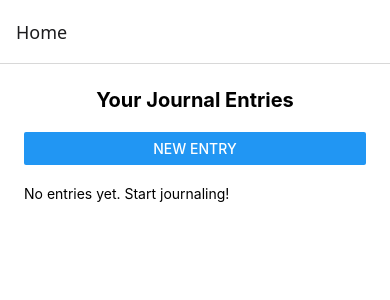
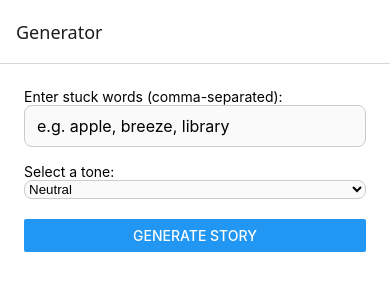
Before and after one commit to ahalajian/stutter_journal, a React Native app: screen /Generator in a window 390 px wide. Shown: the top 300 px of the page. Built offline with nearby package versions, Linux system fonts and the light colour scheme.

Commit message:
added generator screen page (local host fetching)

```diff
--- a/App.js
+++ b/App.js
@@ -2,6 +2,7 @@ import { NavigationContainer } from '@react-navigation/native';
 import { createNativeStackNavigator } from '@react-navigation/native-stack';
 import HomeScreen from './screens/HomeScreen';
 import EntryScreen from './screens/EntryScreen';
+import GeneratorScreen from './screens/GeneratorScreen';
 
 const Stack = createNativeStackNavigator();
 
@@ -9,6 +10,7 @@ export default function App() {
   return (
     <NavigationContainer>
       <Stack.Navigator>
+        <Stack.Screen name="Generator" component={GeneratorScreen} />
         <Stack.Screen name="Home" component={HomeScreen} />
         <Stack.Screen name="New Entry" component={EntryScreen} />
       </Stack.Navigator>
--- a/package.json
+++ b/package.json
@@ -11,6 +11,7 @@
   },
   "dependencies": {
     "@react-native-async-storage/async-storage": "1.23.1",
+    "@react-native-picker/picker": "^2.11.0",
     "@react-navigation/native": "^7.0.19",
     "@react-navigation/native-stack": "^7.3.3",
     "expo": "~52.0.40",
--- /dev/null
+++ b/screens/GeneratorScreen.js
@@ -0,0 +1,76 @@
+import React, { useState } from 'react';
+import {
+  View,
+  Text,
+  TextInput,
+  Button,
+  ScrollView,
+  ActivityIndicator,
+} from 'react-native';
+import { Picker } from '@react-native-picker/picker';
+import { styles } from '../styles/GeneratorScreen.styles';
+
+export default function GeneratorScreen() {
+  const [words, setWords] = useState('');
+  const [tone, setTone] = useState('neutral');
+  const [loading, setLoading] = useState(false);
+  const [story, setStory] = useState('');
+
+  const generateStory = async () => {
+    setLoading(true);
+    setStory('');
+
+    try {
+      const response = await fetch('http://localhost:8000/generate-story', {
+        method: 'POST',
+        headers: { 'Content-Type': 'application/json' },
+        body: JSON.stringify({
+          words: words.split(',').map((w) => w.trim()),
+          tone: tone,
+        }),
+      });
+
+      const data = await response.json();
+      setStory(data.story);
+    } catch (error) {
+      console.error('Error generating story:', error);
+      setStory('An error occurred while generating your story.');
+    }
+    setLoading(false);
+  };
+
+  return (
+    <ScrollView contentContainerStyle={styles.container}>
+      <Text style={styles.label}>Enter stuck words (comma-separated):</Text>
+      <TextInput
+        style={styles.input}
+        placeholder="e.g. apple, breeze, library"
+        value={words}
+        onChangeText={setWords}
+      />
+
+      <Text style={styles.label}>Select a tone:</Text>
+      <Picker
+        selectedValue={tone}
+        onValueChange={setTone}
+        style={styles.picker}
+      >
+        <Picker.Item label="Neutral" value="neutral" />
+        <Picker.Item label="Humorous" value="humorous" />
+        <Picker.Item label="Poetic" value="poetic" />
+        <Picker.Item label="Adventurous" value="adventurous" />
+        <Picker.Item label="Serious" value="serious" />
+      </Picker>
+
+      <Button title="Generate Story" onPress={generateStory} />
+
+      {loading && <ActivityIndicator style={{ marginTop: 20 }} size="large" />}
+
+      {story && (
+        <View style={styles.storyBox}>
+          <Text style={styles.storyText}>{story}</Text>
+        </View>
+      )}
+    </ScrollView>
+  );
+}
--- /dev/null
+++ b/styles/GeneratorScreen.styles.js
@@ -0,0 +1,34 @@
+import { StyleSheet } from 'react-native';
+import { globalStyles } from './global.styles';
+
+export const styles = {
+  ...globalStyles,
+  input: {
+    borderWidth: 1,
+    borderColor: '#ccc',
+    paddingVertical: 10,
+    paddingHorizontal: 12,
+    borderRadius: 8,
+    fontSize: 16,
+    backgroundColor: '#fafafa',
+    marginBottom: 16,
+  },
+  picker: {
+    borderWidth: 1,
+    borderColor: '#ccc',
+    borderRadius: 8,
+    marginBottom: 20,
+    backgroundColor: '#fafafa',
+  },
+  storyBox: {
+    backgroundColor: '#f5f5f5',
+    padding: 16,
+    borderRadius: 12,
+    marginTop: 24,
+  },
+  storyText: {
+    fontSize: 16,
+    lineHeight: 22,
+    color: '#333333',
+  },
+};
```
Also changed, not shown: 1 other file (tests, documents, lock files or other folders).
